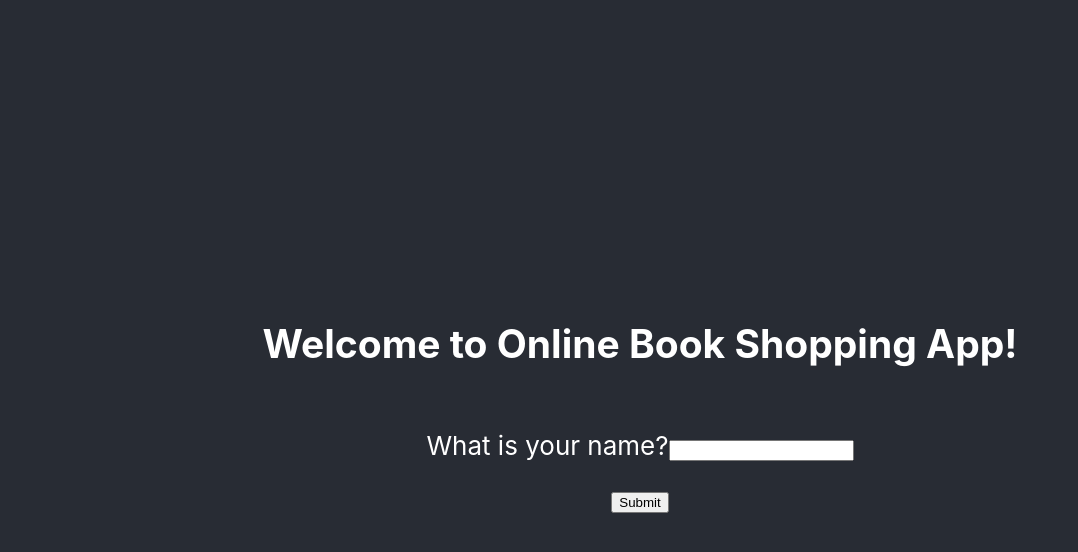
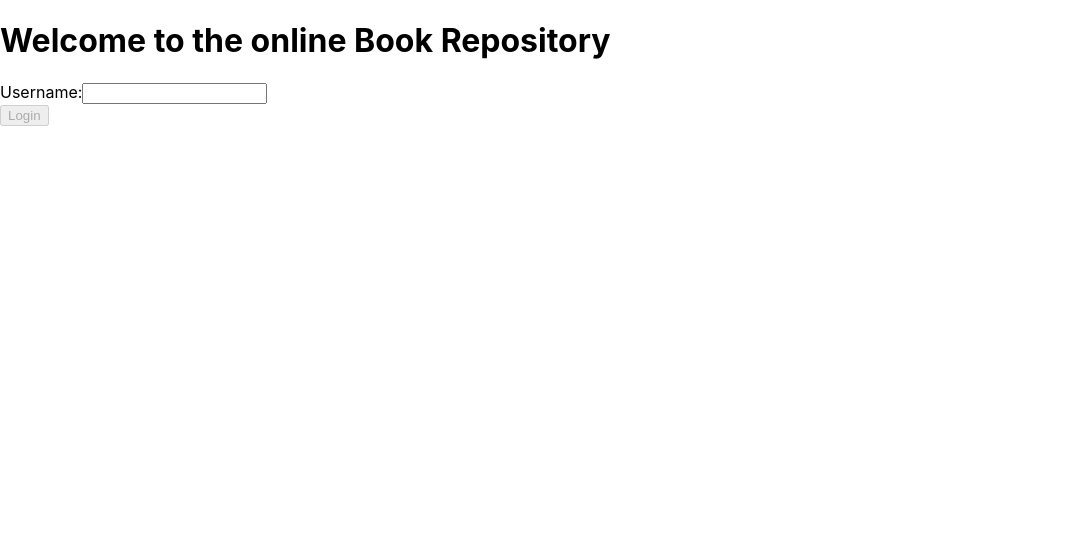
Before and after one commit to shalakashelly/book-repository, a React (Create React App) app: page / in a window 1280 px wide. Shown: the top 552 px of the page, without its empty margins (0-1078 px from the left). Built offline with nearby package versions, Linux system fonts and the light colour scheme.

Commit message:
"Task 1 - fake login/post-login pages"

```diff
--- /dev/null
+++ b/babel.config.js
@@ -0,0 +1,6 @@
+module.exports = {
+    presets: [
+      ['@babel/preset-env', {targets: {node: 'current'}}],
+      '@babel/preset-typescript',
+    ],
+  };
--- a/src/App.tsx
+++ b/src/App.tsx
@@ -1,25 +1,46 @@
-import React from 'react';
+import React, { FormEvent, useState } from 'react';
 import './App.css';
+import { useDispatch } from 'react-redux';
+import { useNavigate } from 'react-router-dom';
+import { authUser } from './store/userSlice';
+
+interface User {
+  username: string;
+}
 
 function App() {
+  const dispatch = useDispatch();
+  const navigate = useNavigate();
+  const [username, setUsername] = useState<string>('');
+
+  const handleUsernameChange = (event: React.ChangeEvent<HTMLInputElement>) => {
+    setUsername(event.target.value);
+  };
+
+  const handleLogin = (event: FormEvent) => {
+    event.preventDefault();
+    const user: User = {
+      username,
+    };
+
+    dispatch(authUser(user));
+
+    navigate('/dashboard');
+  };
+
+  const isDisabled = !username;
   return (
-    <div className="App">
-      <header className="App-header">
-       <h2>Welcome to Online Book Shopping App!</h2>
-       <br/>
-       <div>
-         <label>What is your name?</label>
-         <input type="text"/>
-       </div>
-       <br/>
-       <button onClick={loginUser}>Submit</button>
-      </header>
+    <div>
+      <h1>Welcome to the online Book Repository</h1>
+      <form onSubmit={handleLogin}>
+        <div>
+          <label>Username:</label>
+          <input required type="text" value={username} onChange={handleUsernameChange} />
+        </div>
+        <button type="submit" disabled={isDisabled}>Login</button>
+      </form>
     </div>
   );
 }
 
-function loginUser() {
-  return (true);
-}
-
 export default App;
--- a/src/components/Home.tsx
+++ b/src/components/Home.tsx
@@ -1,3 +1,19 @@
+import { useSelector } from 'react-redux';
+
+interface User {
+    username: string;
+}
+
+interface UserState {
+    user: User | null;
+}
+
 export default function Home() {
-    return <h2>Welcome to Home page</h2>
+    const user = useSelector((state: { user: UserState }) => state.user.user);
+
+    return (
+        <div>
+            {user ? <p>Welcome, {user.username}!</p> : <p>Please log in</p>}
+        </div>
+    );
 }
--- a/src/index.tsx
+++ b/src/index.tsx
@@ -5,19 +5,24 @@ import './index.css';
 import App from './App';
 import Home from './components/Home';
 import reportWebVitals from './reportWebVitals';
+import { Provider } from 'react-redux';
+import store from './store';
 
 const root = ReactDOM.createRoot(
   document.getElementById('root') as HTMLElement
 );
+
 root.render(
+  <Provider store={store}>
     <React.StrictMode>
         <BrowserRouter>
           <Routes>
-        <Route index element={<App />} />
-        <Route path="/" element={<Home />} />
+            <Route index path="/" element={<App />} />
+            <Route path="/dashboard" element={<Home />} />
           </Routes>
         </BrowserRouter>
       </React.StrictMode>
+  </Provider>
 );
 
 // If you want to start measuring performance in your app, pass a function
--- /dev/null
+++ b/src/store/index.ts
@@ -0,0 +1,10 @@
+import { configureStore } from "@reduxjs/toolkit";
+import userReducer from './userSlice';
+
+const store = configureStore({
+  reducer: {
+    user: userReducer,
+  },
+});
+
+export default store;
--- /dev/null
+++ b/src/store/userSlice.ts
@@ -0,0 +1,27 @@
+import { createSlice, PayloadAction } from "@reduxjs/toolkit";
+
+export interface User {
+  username: string;
+}
+
+export interface UserState {
+  user: User | null;
+}
+
+export const initialState: UserState = {
+  user: null,
+};
+
+const userSlice = createSlice({
+  name: "userSlice",
+  initialState,
+  reducers: {
+    authUser(state: UserState, action: PayloadAction<User>) {
+      state.user = action.payload;
+    },
+  },
+});
+
+export const { authUser } = userSlice.actions;
+
+export default userSlice.reducer;
```
Also changed, not shown: package.json (+5 -3 lines), 2 other files (tests, documents, lock files or other folders). Lines whose indentation alone changed are shown as unchanged.
